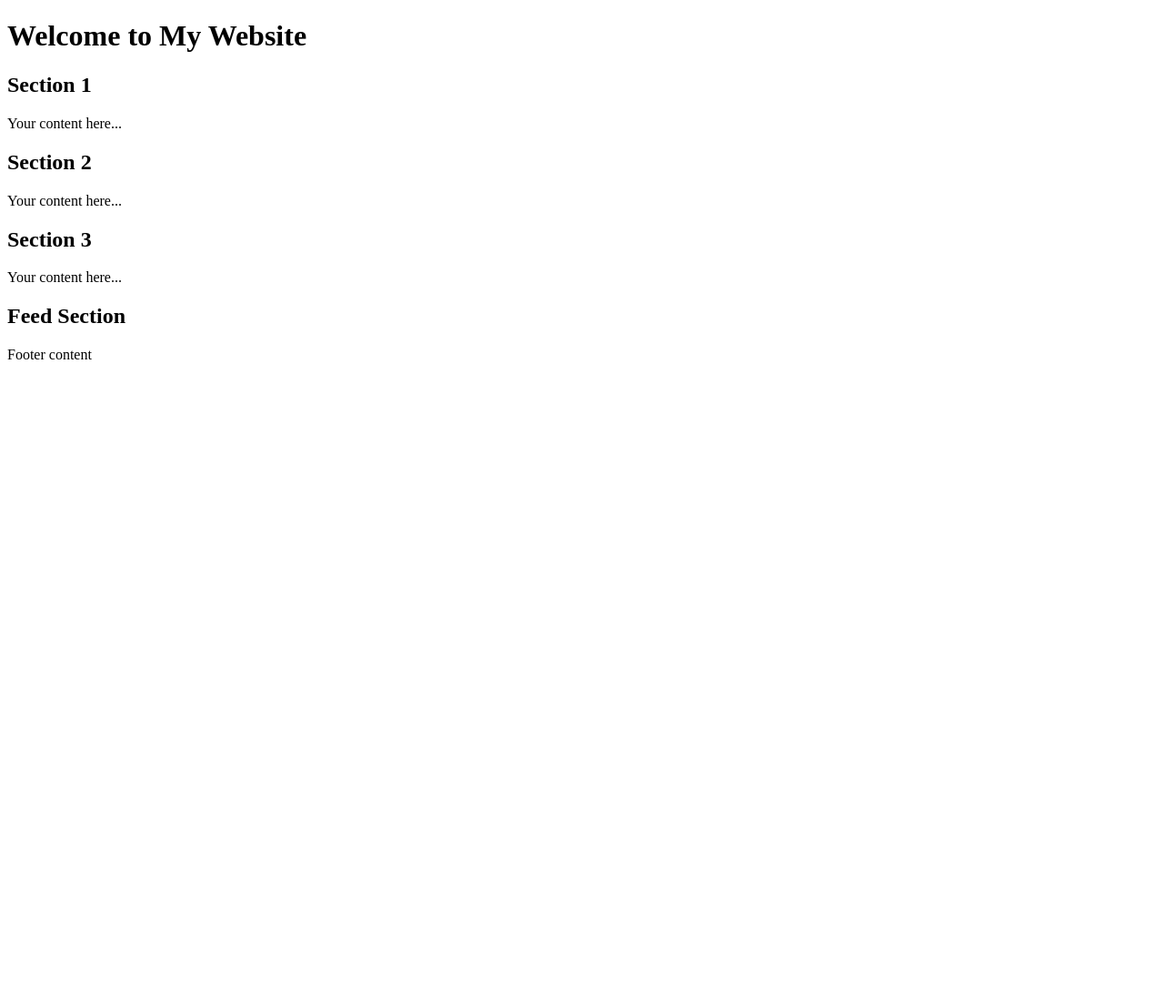
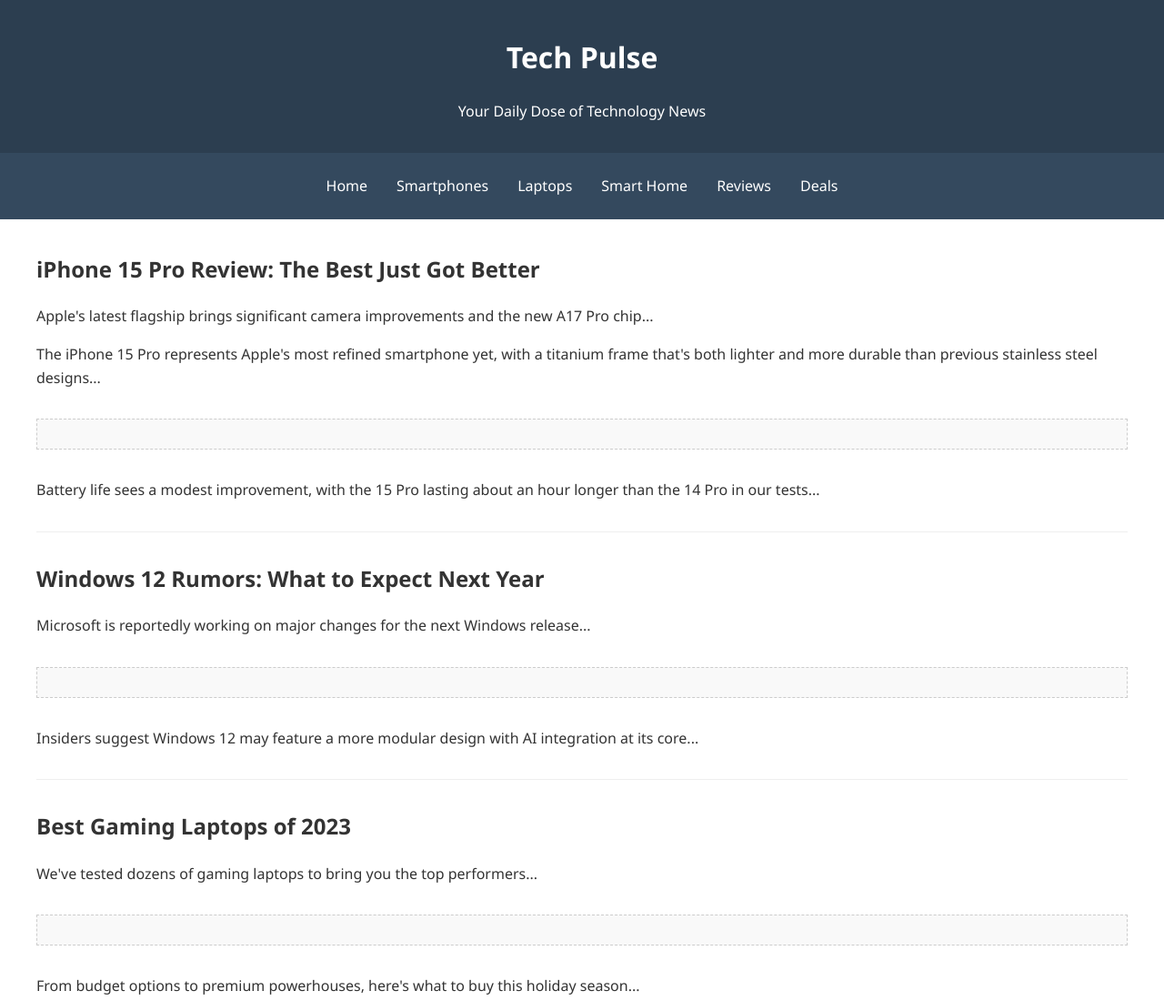
Before and after one commit to SoulaimanR96/smr-ads-page, a plain HTML site: page index.html in a window 1280 px wide. Shown: the top 1100 px of the page at 91% size. Before the commit the page ends 800 px from the top, so only its background shows below. Drawn offline with Linux system fonts and the light colour scheme.

Commit message:
Update index.html

```diff
--- a/index.html
+++ b/index.html
@@ -3,14 +3,71 @@
 <head>
     <meta charset="UTF-8">
     <meta name="viewport" content="width=device-width, initial-scale=1.0">
-    <title>Your Website</title>
+    <title>Tech News & Reviews | Latest Gadget Updates</title>
+    <meta name="description" content="Get the latest tech news, gadget reviews, and buying guides for smartphones, laptops, and smart home devices.">
 
-    <!-- Yandex.RTB Loader (only need this once) -->
+    <!-- Yandex.RTB Loader -->
     <script>window.yaContextCb=window.yaContextCb||[]</script>
     <script src="https://yandex.ru/ads/system/context.js" async></script>
+
+    <style>
+        body {
+            font-family: 'Segoe UI', Arial, sans-serif;
+            line-height: 1.6;
+            margin: 0;
+            padding: 0;
+            color: #333;
+        }
+        header {
+            background: #2c3e50;
+            color: white;
+            padding: 1rem 0;
+            text-align: center;
+        }
+        nav {
+            background: #34495e;
+            padding: 0.5rem;
+        }
+        nav ul {
+            display: flex;
+            justify-content: center;
+            list-style: none;
+            padding: 0;
+        }
+        nav li {
+            margin: 0 1rem;
+        }
+        nav a {
+            color: white;
+            text-decoration: none;
+        }
+        .container {
+            max-width: 1200px;
+            margin: 0 auto;
+            padding: 1rem;
+        }
+        .article {
+            margin-bottom: 2rem;
+            padding-bottom: 1rem;
+            border-bottom: 1px solid #eee;
+        }
+        footer {
+            background: #2c3e50;
+            color: white;
+            text-align: center;
+            padding: 1rem 0;
+            margin-top: 2rem;
+        }
+        .ad-container {
+            margin: 2rem 0;
+            padding: 1rem;
+            background: #f9f9f9;
+            border: 1px dashed #ccc;
+            text-align: center;
+        }
+    </style>
 </head>
 <body>
-    <!-- Header content -->
     <header>
         <!-- Yandex.RTB R-A-16127951-6 (Top Ad) -->
         <script>
@@ -22,16 +79,30 @@
         })
         </script>
 
-        <h1>Welcome to My Website</h1>
+        <h1>Tech Pulse</h1>
+        <p>Your Daily Dose of Technology News</p>
     </header>
 
+    <nav>
+        <ul>
+            <li><a href="#">Home</a></li>
+            <li><a href="#">Smartphones</a></li>
+            <li><a href="#">Laptops</a></li>
+            <li><a href="#">Smart Home</a></li>
+            <li><a href="#">Reviews</a></li>
+            <li><a href="#">Deals</a></li>
+        </ul>
+    </nav>
+
+    <div class="container">
         <main>
-        <!-- Content section 1 -->
-        <section>
-            <h2>Section 1</h2>
-            <p>Your content here...</p>
+            <article class="article">
+                <h2>iPhone 15 Pro Review: The Best Just Got Better</h2>
+                <p>Apple's latest flagship brings significant camera improvements and the new A17 Pro chip...</p>
+                <p>The iPhone 15 Pro represents Apple's most refined smartphone yet, with a titanium frame that's both lighter and more durable than previous stainless steel designs...</p>
 
                 <!-- Yandex.RTB R-A-16127951-1 -->
+                <div class="ad-container">
                     <div id="yandex_rtb_R-A-16127951-1"></div>
                     <script>
                     window.yaContextCb.push(() => {
@@ -41,14 +112,17 @@
                         })
                     })
                     </script>
-        </section>
+                </div>
 
-        <!-- Content section 2 -->
-        <section>
-            <h2>Section 2</h2>
-            <p>Your content here...</p>
+                <p>Battery life sees a modest improvement, with the 15 Pro lasting about an hour longer than the 14 Pro in our tests...</p>
+            </article>
+
+            <article class="article">
+                <h2>Windows 12 Rumors: What to Expect Next Year</h2>
+                <p>Microsoft is reportedly working on major changes for the next Windows release...</p>
 
                 <!-- Yandex.RTB R-A-16127951-2 -->
+                <div class="ad-container">
                     <div id="yandex_rtb_R-A-16127951-2"></div>
                     <script>
                     window.yaContextCb.push(() => {
@@ -58,14 +132,17 @@
                         })
                     })
                     </script>
-        </section>
+                </div>
 
-        <!-- Content section 3 -->
-        <section>
-            <h2>Section 3</h2>
-            <p>Your content here...</p>
+                <p>Insiders suggest Windows 12 may feature a more modular design with AI integration at its core...</p>
+            </article>
+
+            <section class="article">
+                <h2>Best Gaming Laptops of 2023</h2>
+                <p>We've tested dozens of gaming laptops to bring you the top performers...</p>
 
                 <!-- Yandex.RTB R-A-16127951-3 -->
+                <div class="ad-container">
                     <div id="yandex_rtb_R-A-16127951-3"></div>
                     <script>
                     window.yaContextCb.push(() => {
@@ -75,13 +152,16 @@
                         })
                     })
                     </script>
+                </div>
+
+                <p>From budget options to premium powerhouses, here's what to buy this holiday season...</p>
             </section>
 
-        <!-- Feed content section -->
-        <section>
-            <h2>Feed Section</h2>
+            <section class="feed-section">
+                <h2>Latest Tech News</h2>
 
                 <!-- Yandex.RTB R-A-16127951-7 (Feed Ad) -->
+                <div class="ad-container">
                     <div id="yandex_rtb_R-A-16127951-7"></div>
                     <script>
                     window.yaContextCb.push(() => {
@@ -92,11 +172,53 @@
                         })
                     })
                     </script>
+                </div>
+
+                <div class="news-feed">
+                    <div class="news-item">
+                        <h3>Google Pixel 8 Pro Camera Test</h3>
+                        <p>How does Google's latest flagship compare to the competition?</p>
+                    </div>
+                    <div class="news-item">
+                        <h3>Amazon Prime Day Tech Deals</h3>
+                        <p>The best tech bargains you shouldn't miss this year</p>
+                    </div>
+                    <div class="news-item">
+                        <h3>Meta Quest 3 Review</h3>
+                        <p>Is the new mixed reality headset worth the upgrade?</p>
+                    </div>
+                </div>
             </section>
         </main>
 
+        <aside>
+            <div class="sidebar-widget">
+                <h3>Popular This Week</h3>
+                <ul>
+                    <li>How to Speed Up Your Old PC</li>
+                    <li>Best Wireless Earbuds Under $100</li>
+                    <li>Android 14 Features You Should Try</li>
+                </ul>
+            </div>
+
+            <div class="sidebar-widget">
+                <h3>Subscribe to Newsletter</h3>
+                <form>
+                    <input type="email" placeholder="Your email address">
+                    <button type="submit">Subscribe</button>
+                </form>
+            </div>
+        </aside>
+    </div>
+
     <footer>
-        <p>Footer content</p>
+        <p>&copy; 2023 Tech Pulse. All rights reserved.</p>
+        <nav>
+            <a href="#">About Us</a> |
+            <a href="#">Contact</a> |
+            <a href="#">Privacy Policy</a> |
+            <a href="#">Terms of Service</a>
+        </nav>
     </footer>
 
     <!-- Fullscreen Ad (will show when triggered) -->
```
Lines whose indentation alone changed are shown as unchanged.
